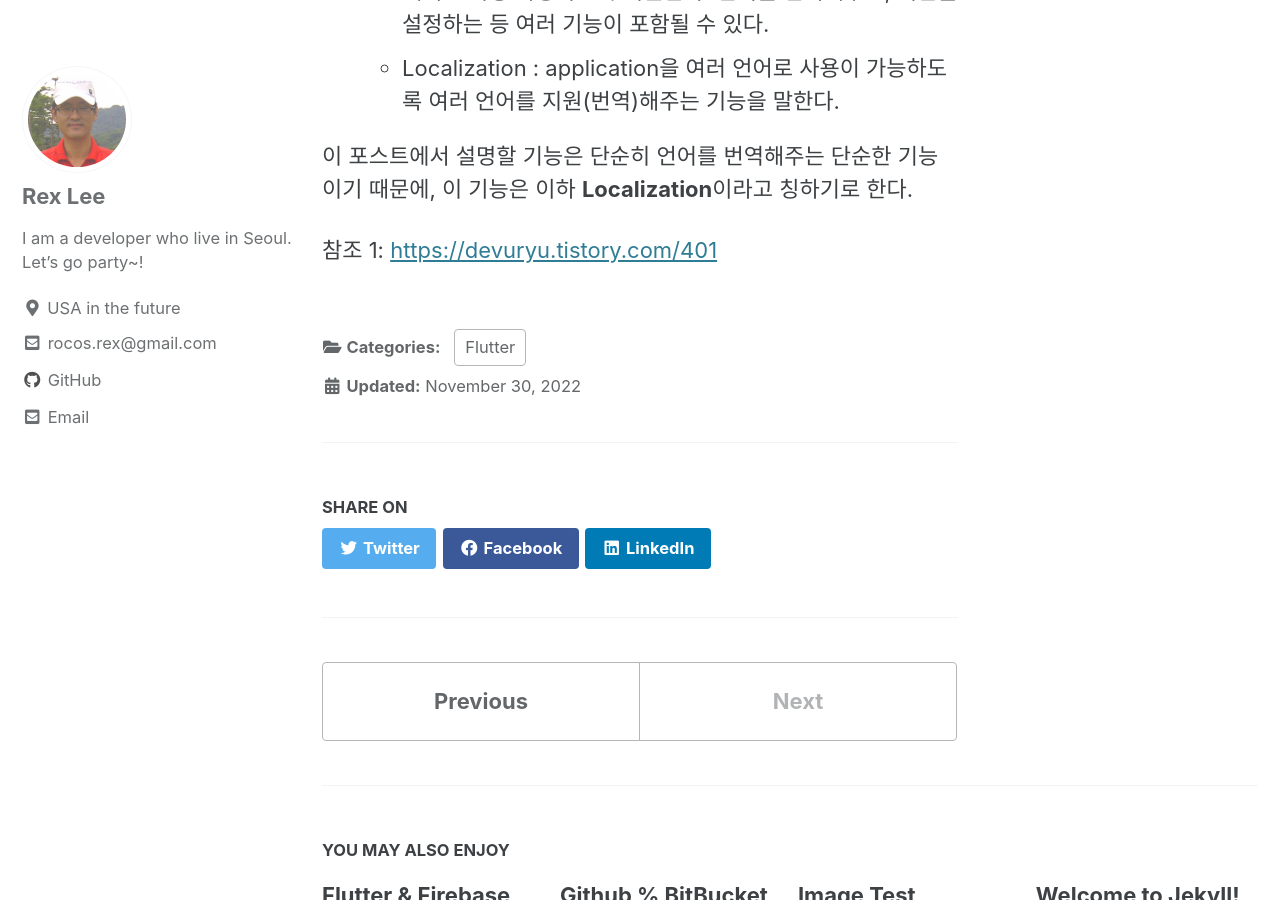
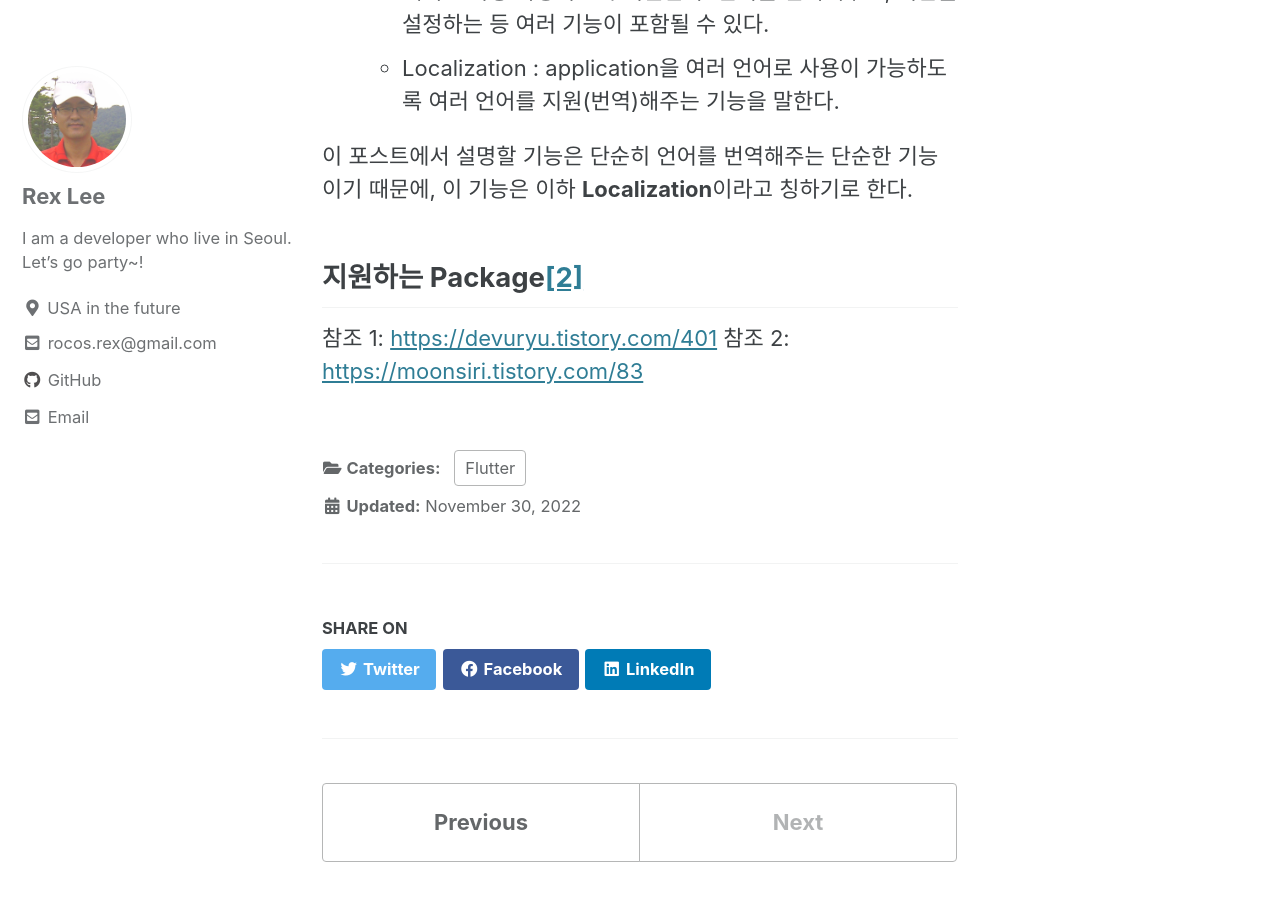
Before and after one commit to rocosrex/rocosrex.github.io, a Jekyll site: the page built from _posts/2022-11-30-internationalization.md, in a window 1280 px wide and 900 px high, scrolled down 1086 px. Built offline with Jekyll 4.4.1, drawn with Linux system fonts in a browser that asks for light colours; cached includes are drawn as plain includes.

Commit message:
Update 2022-11-30-internationalization.md

```diff
--- a/_posts/2022-11-30-internationalization.md
+++ b/_posts/2022-11-30-internationalization.md
@@ -29,6 +29,9 @@
 
 이 포스트에서 설명할 기능은 단순히 언어를 번역해주는 단순한 기능이기 때문에, 이 기능은 이하 **Localization**이라고 칭하기로 한다.
 
+## 지원하는 Package[[2]](#참조-2)
+
 
 
 참조 1:  <https://devuryu.tistory.com/401>
+참조 2: <https://moonsiri.tistory.com/83>
```
